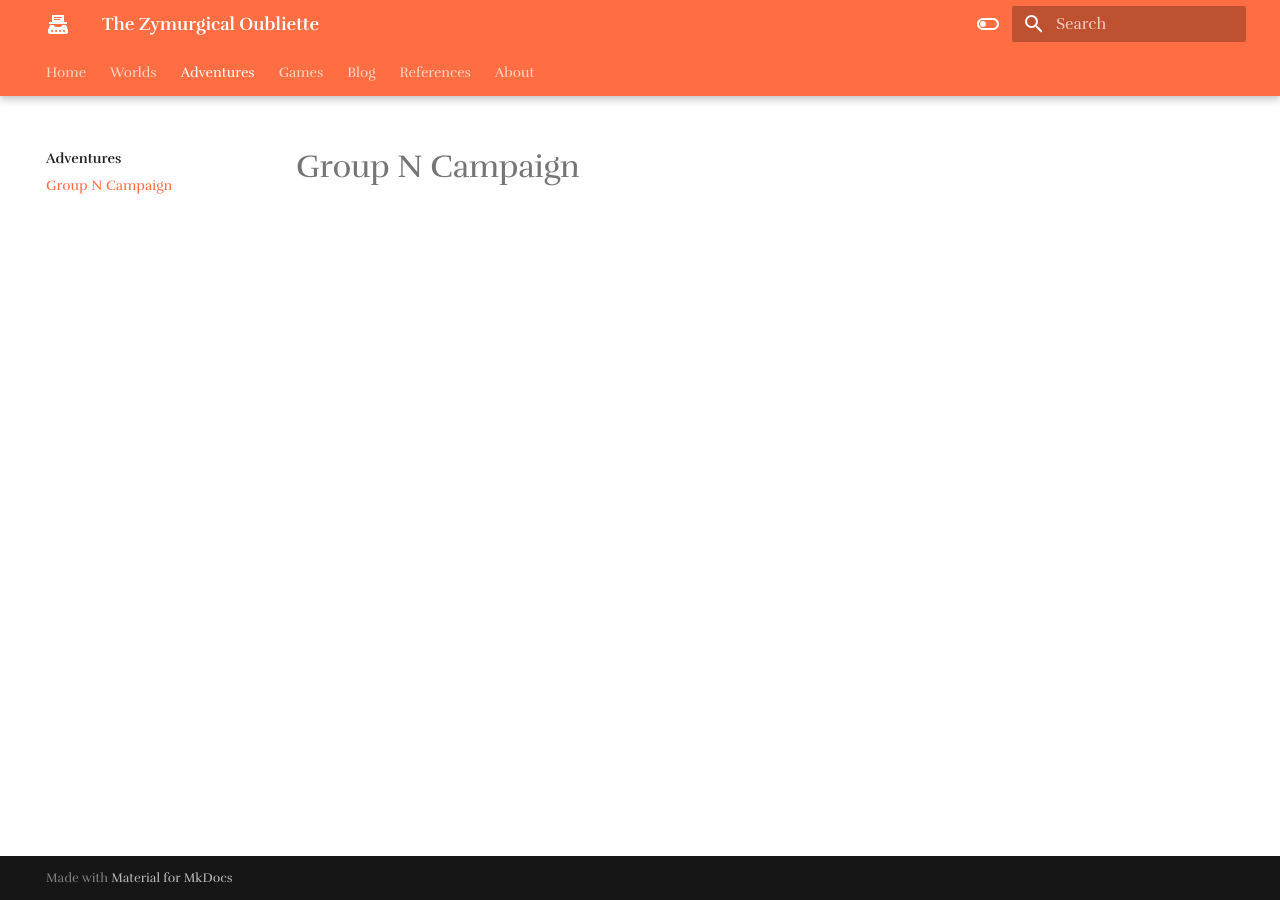
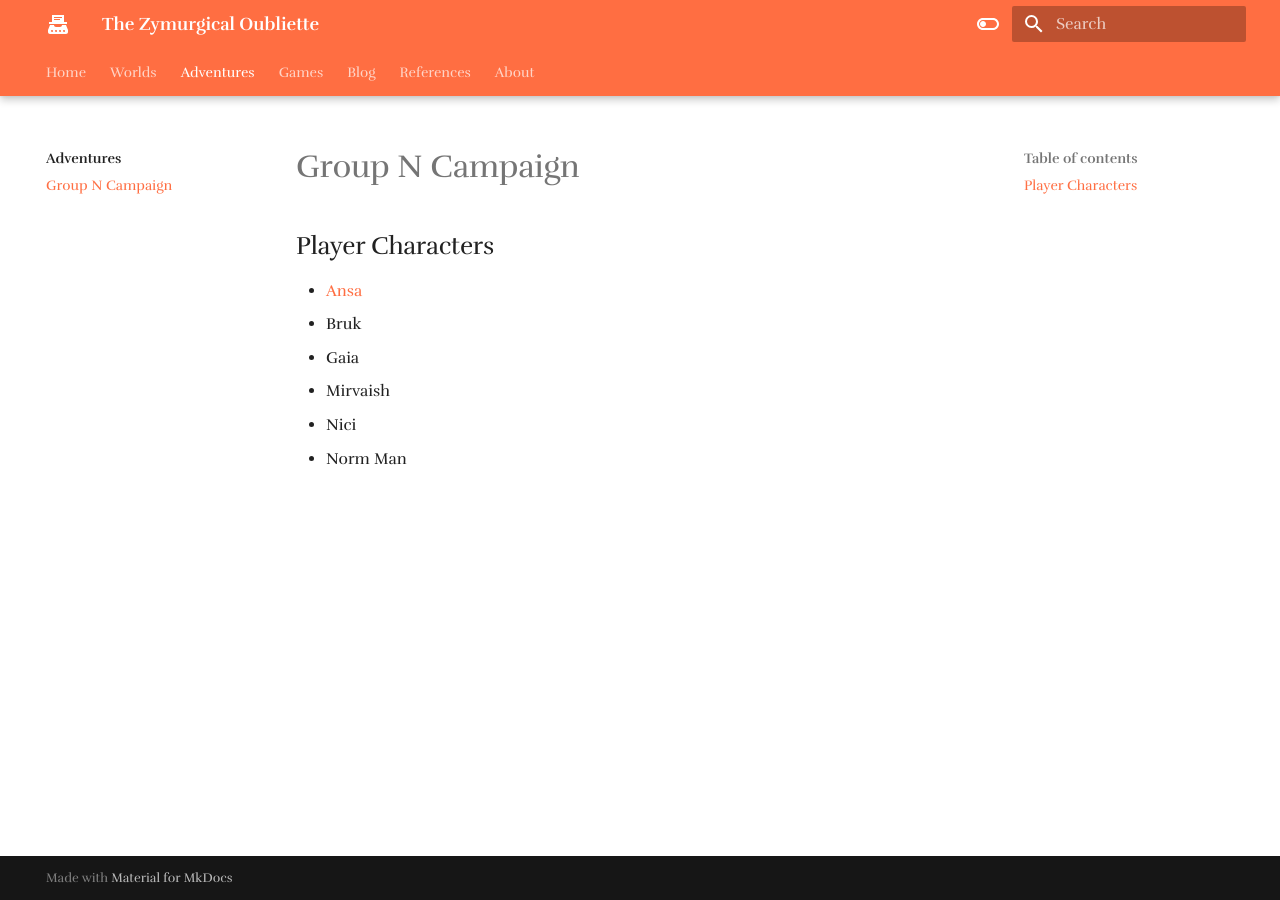
Before and after one commit to Half-Guinea-Press/zymurgical-oubliette, an MkDocs documentation site: the page built from docs/adventures/group-n/index.md, in a window 1280 px wide. Built offline with MkDocs 1.6.1 and Material for MkDocs 9.7.7, drawn with Linux system fonts in a browser that asks for light colours; some web fonts are replaced; comment, search, counter and statistics services are not loaded.

Commit message:
Update index.md

```diff
--- a/docs/adventures/group-n/index.md
+++ b/docs/adventures/group-n/index.md
@@ -1 +1,10 @@
 # Group N Campaign
+
+## Player Characters
+
+- [Ansa](pc/ansa)
+- Bruk
+- Gaia
+- Mirvaish
+- Nici
+- Norm Man
```
